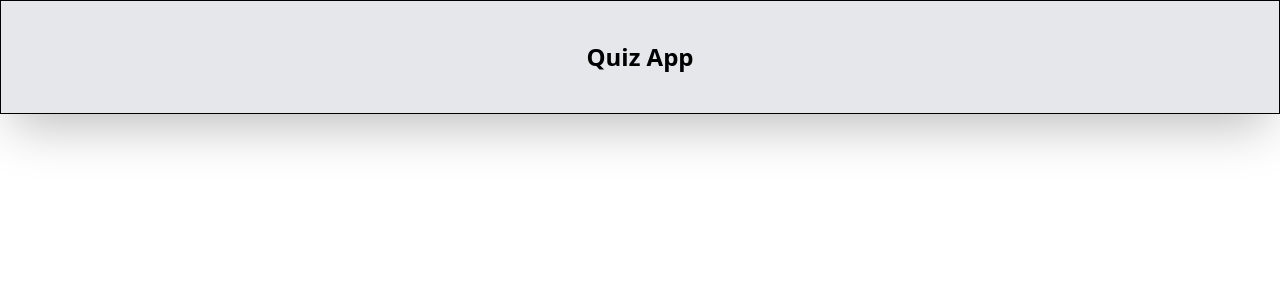
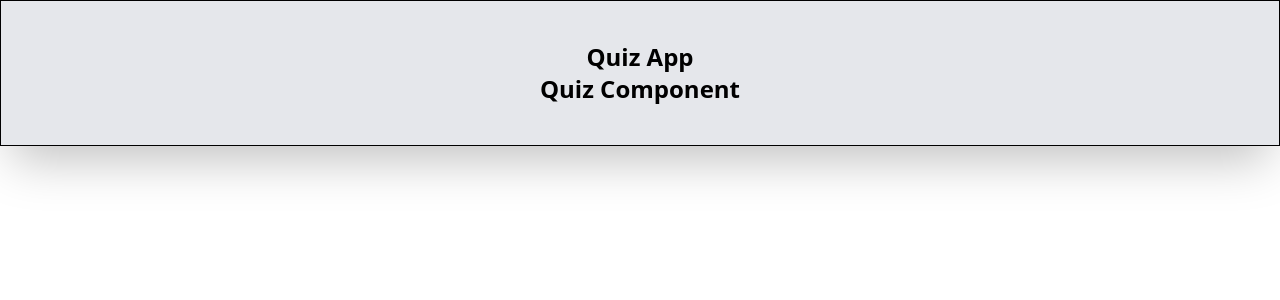
Before and after one commit to nilvaes/quiz-app, a React (Vite) app: page / in a window 1280 px wide. Shown: the top 300 px of the page. Built offline with nearby package versions, Linux system fonts and the light colour scheme.

Commit message:
create quiz component

```diff
--- a/src/App.tsx
+++ b/src/App.tsx
@@ -1,9 +1,14 @@
+import Quiz from "./components/quiz";
+
 function App() {
-  const appName = "Quiz App";
   return (
     <>
-      <div className="text-2xl font-bold flex justify-center p-10 bg-gray-200 border shadow-2xl">
-        {appName}
+      <div className="text-2xl font-bold flex flex-col items-center justify-center p-10 bg-gray-200 border shadow-2xl">
+        {" "}
+        <h1>Quiz App</h1>
+        <div>
+          <Quiz />
+        </div>
       </div>
     </>
   );
--- /dev/null
+++ b/src/components/quiz.tsx
@@ -0,0 +1,3 @@
+export default function Quiz() {
+  return <div>Quiz Component</div>;
+}
```
